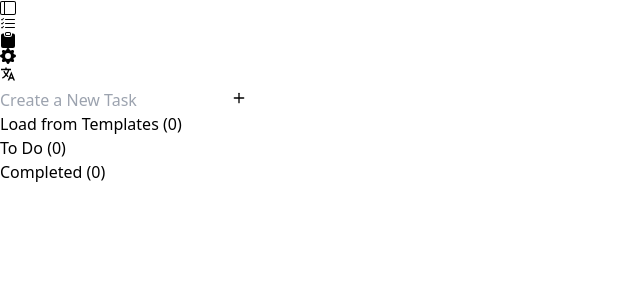
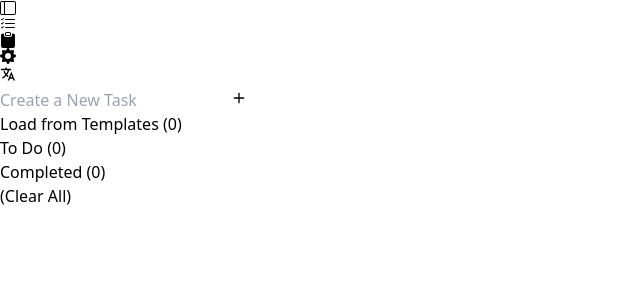
Before and after one commit to Tristan-Muggridge/template-todo, a React (Vite) app in the folder template-todo/: page /tasks in a window 1280 px wide. Shown: the top 300 px of the page, without its empty margins (0-640 px from the left). Built offline with nearby package versions, Linux system fonts and the light colour scheme.

Commit message:
implement clear all button

```diff
--- a/template-todo/src/UILanguages.ts
+++ b/template-todo/src/UILanguages.ts
@@ -21,6 +21,8 @@ export interface UILanguage {
     createANewTask: string;
 
     nameIsRequired: string;
+
+    clearAll: string;
 }
 
 const UILanguages: {[key in SupportedLanguages]: UILanguage} = {
@@ -42,6 +44,8 @@ const UILanguages: {[key in SupportedLanguages]: UILanguage} = {
         createANewTask: 'Create a New Task',
 
         nameIsRequired: 'Name is required',
+
+        clearAll: 'Clear All',
     },
 
     Japanese: {
@@ -62,6 +66,8 @@ const UILanguages: {[key in SupportedLanguages]: UILanguage} = {
         createANewTask: '新しいタスクを作成',
 
         nameIsRequired: '名前は必須です',
+
+        clearAll: '削除する',
     }
 }
 
--- a/template-todo/src/models/TaskList/index.ts
+++ b/template-todo/src/models/TaskList/index.ts
@@ -11,6 +11,7 @@ export type TaskList = {
 
     toJSON: () => ITask[];
     loadTasks: (tasks: Task[]) => void;
+    clearCompleted: () => void;
 }
 
 export default () => {
@@ -33,6 +34,7 @@ export default () => {
         removeTask: (task: Task) => setTasks(tasks.filter(t => t.id !== task.id)),
         updateTask: (task: Task) => setTasks([...tasks.map(t => t.id === task.id ? task : t)]),
         toJSON: () => tasks.map(task => task.toJSON()),
-        loadTasks: (tasks: Task[]) => setTasks([...tasks])
+        loadTasks: (tasks: Task[]) => setTasks([...tasks]),
+        clearCompleted: () => setTasks([...tasks.filter(task => !task.completed)]),
     };
 };
--- a/template-todo/src/routes/tasks/components/UnorderedTasks.tsx
+++ b/template-todo/src/routes/tasks/components/UnorderedTasks.tsx
@@ -1,16 +1,36 @@
+import { useLanguage } from "../../../context/LanguageContext";
 import Task from "../../../models/Task";
-import TaskList from "../../../models/TaskList";
+import { TaskList } from "../../../models/TaskList";
 import { TaskCard } from "./TaskCard";
 
 interface UnorderedTasksProps {
     tasks: Task[];
     taskList: TaskList;
     label: string;
+    showClearAll?: boolean;
 }
 
-export default ({tasks, taskList, label}:UnorderedTasksProps) => (
+export default ({tasks, taskList, label, showClearAll}:UnorderedTasksProps) => {
+
+    const {language} = useLanguage();
+
+    return (
         <div>
-        <h2 className="text-2xl">{label} ({tasks.length})</h2>
+            <div className="flex gap-2 w-full">
+                <h2 className="text-2xl grow">{label} ({tasks.length})</h2>
+                {
+                    showClearAll && (
+                        <button
+                            className="self-end text-xs justify-self-end hover:text-rose-500 transition-all duration-200"
+                            onClick={() => taskList.clearCompleted()}
+                        >
+
+                        ({language.clearAll})
+
+                        </button>
+                    )
+                }
+            </div>
             <ul className={`p-4 gap-3 flex flex-col transition-all duration-200`}>
                 {
                     tasks.map( task => (
@@ -20,7 +40,7 @@ export default ({tasks, taskList, label}:UnorderedTasksProps) => (
                                 setTasks: (task: Task) => taskList.updateTask(task),
                                 deleteTask: task => taskList.removeTask(task),
                                 onComplete: () => taskList.updateTask(task.markComplete()),
-                            onIncomplete: () => taskList.updateTask(task.markIncomplete())
+                                onIncomplete: () => taskList.updateTask(task.markIncomplete()),
                             }}
                             />
                         </li>
@@ -29,3 +49,4 @@ export default ({tasks, taskList, label}:UnorderedTasksProps) => (
             </ul>
         </div>
     )
+}
--- a/template-todo/src/routes/tasks/index.tsx
+++ b/template-todo/src/routes/tasks/index.tsx
@@ -38,6 +38,7 @@ export default () => {
                 label={language.completed}
                 tasks={taskList.tasks.filter(task => task.completed)}
                 taskList={taskList}
+                showClearAll
             />
         </div>
     )
```
Lines whose indentation alone changed are shown as unchanged.
